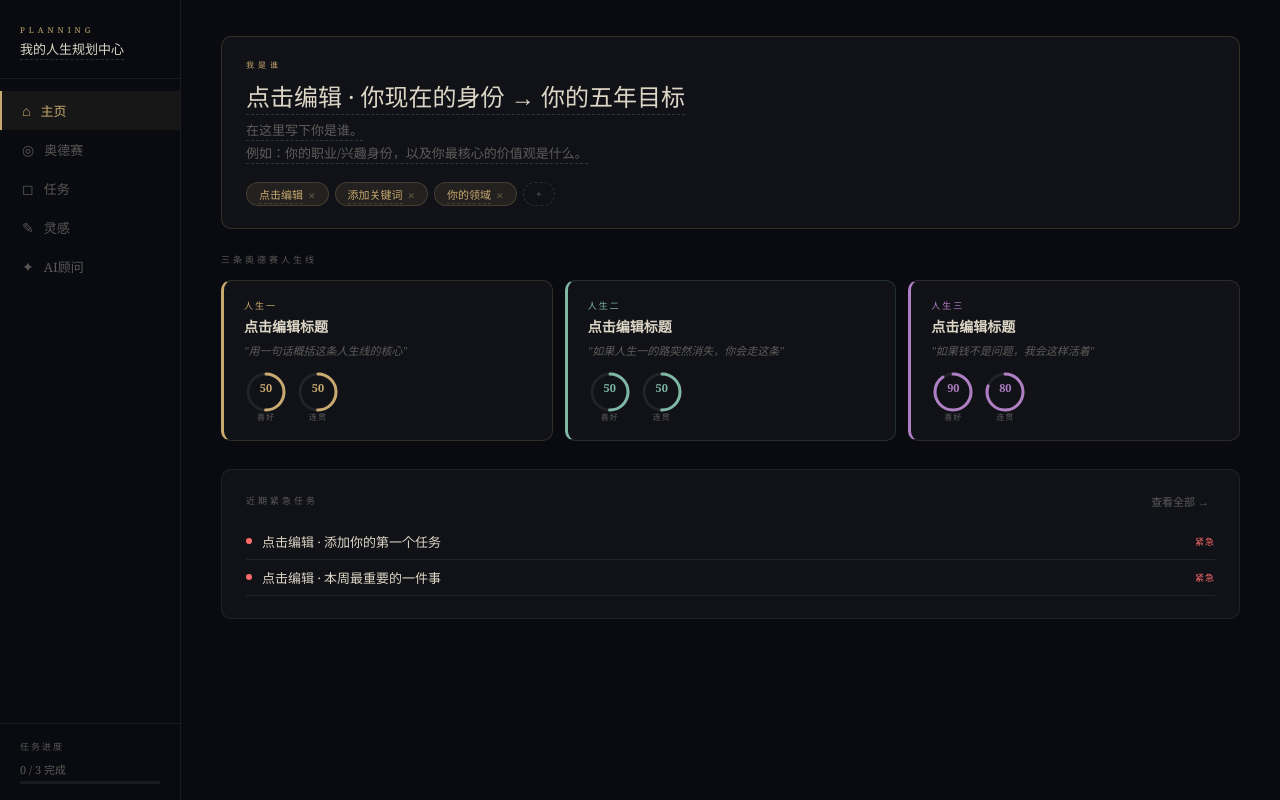
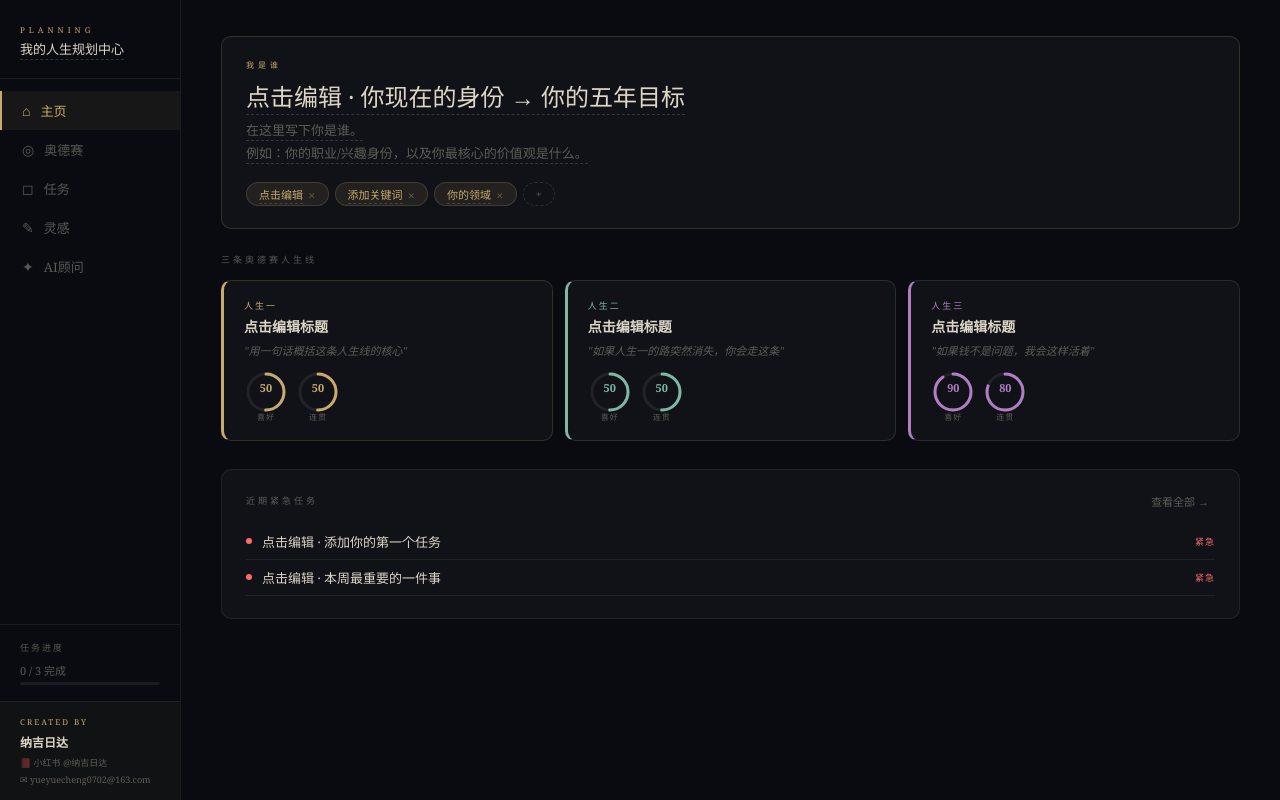
Before and after one commit to yueyuecheng0702-design/my-planning-center, a React (Create React App) app: page / in a window 1280 px wide. Built offline with nearby package versions, Linux system fonts and the light colour scheme.

Commit message:
加品牌水印

```diff
--- a/src/App.js
+++ b/src/App.js
@@ -256,6 +256,16 @@ export default function App() {
           <div style={{ background: "rgba(255,255,255,0.07)", borderRadius: "3px", height: "3px", overflow: "hidden" }}>
             <div style={{ height: "100%", background: C.accent, width: `${tasks.length ? (doneTasks / tasks.length) * 100 : 0}%`, transition: "width 0.4s" }} />
           </div>
+        </div>
+
+        {/* Branding */}
+        <div style={{ padding: "14px 20px", borderTop: `1px solid ${C.border}`, background: "rgba(200,169,110,0.04)" }}>
+          <div style={{ fontSize: "8px", letterSpacing: "2px", color: C.accent, textTransform: "uppercase", marginBottom: "6px" }}>Created by</div>
+          <div style={{ fontSize: "12px", color: C.text, fontWeight: "600", marginBottom: "5px" }}>纳吉日达</div>
+          <div style={{ fontSize: "9px", color: C.muted, marginBottom: "4px" }}>📕 小红书 @纳吉日达</div>
+          <a href="mailto:yueyuecheng0702@163.com" style={{ fontSize: "9px", color: C.muted, textDecoration: "none", display: "block", wordBreak: "break-all", lineHeight: "1.5" }}>
+            ✉ yueyuecheng0702@163.com
+          </a>
         </div>
       </div>
 
```
